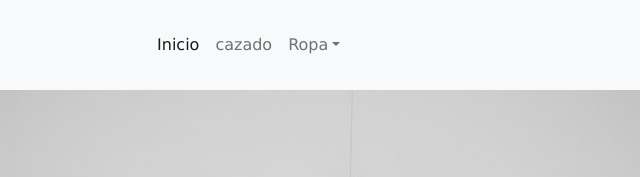
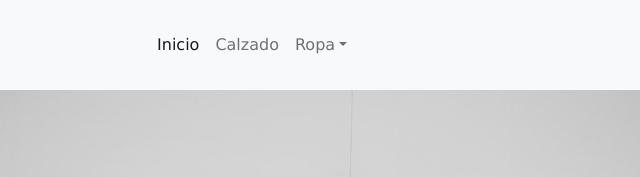
Before and after one commit to Barrera23/PreEntrega2-Barrera, a plain HTML site: page index.html in a window 1280 px wide. Shown: the top 177 px of the page, 295-935 px from the left. Drawn offline with Linux system fonts and the light colour scheme.

Commit message:
cambios en mi index

```diff
--- a/index.html
+++ b/index.html
@@ -25,7 +25,7 @@
                     <a class="nav-link active" aria-current="page" href="#">Inicio</a>
                   </li>
                   <li class="nav-item">
-                    <a class="nav-link" href="./pages/sección1.html">cazado</a>
+                    <a class="nav-link" href="./pages/sección1.html">Calzado</a>
                   </li>
                   <li class="nav-item dropdown">
                     <a class="nav-link dropdown-toggle" href="#" role="button" data-bs-toggle="dropdown" aria-expanded="false">Ropa</a>
@@ -37,9 +37,7 @@
                       <!-- <li><a class="dropdown-item" href="#">Accesorios</a></li> -->
                     </ul>
                   </li>
-                  <!-- <li class="nav-item">
-                    <a class="nav-link disabled">Liquidación</a>
-                  </li> -->
+
                 </ul>
                 <form class="d-flex" role="search">
                   <input class="form-control me-2" type="search" placeholder="Búsqueda" aria-label="Búsqueda">
```
